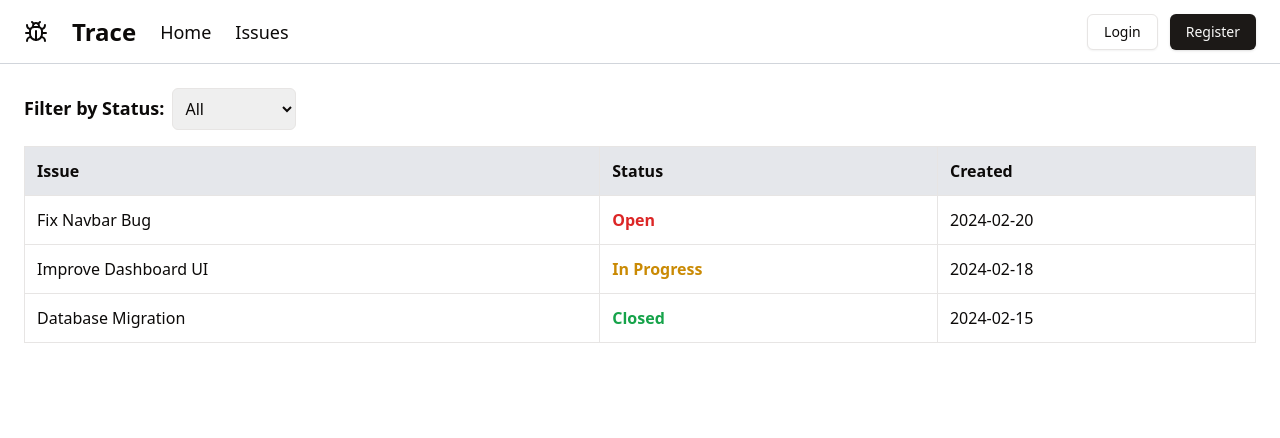
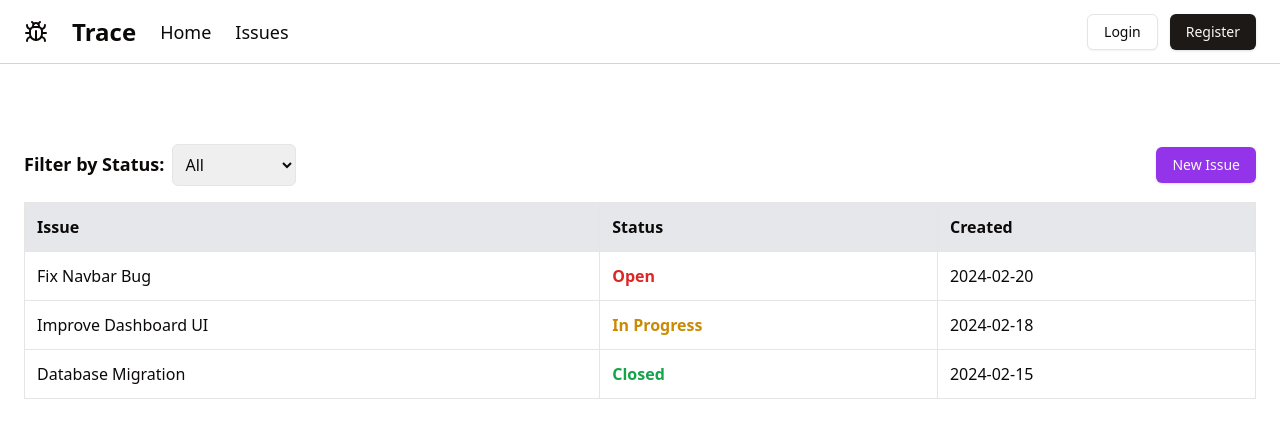
Before and after one commit to CharlesOsang017/Trace, a Next.js app in the folder frontend/: page /issues in a window 1280 px wide. Shown: the top 438 px of the page. Built offline with nearby package versions, Linux system fonts and the light colour scheme.

Commit message:
Add new issue creation button

```diff
--- a/frontend/src/app/issues/page.jsx
+++ b/frontend/src/app/issues/page.jsx
@@ -1,4 +1,5 @@
-'use client'
+"use client";
+import { Button } from "@/components/ui/button";
 import React, { useState } from "react";
 
 const Issues = () => {
@@ -28,8 +29,9 @@ const Issues = () => {
       : issues.filter((issue) => issue.status === filter);
 
   return (
-    <div className="p-6">
-      {/* Filter Dropdown */}
+    <div className="p-6 py-20">
+      {/* Filter Dropdown && new Issue button */}
+      <div className="flex items-center justify-between">
         <div className="mb-4">
           <label htmlFor="statusFilter" className="text-lg font-semibold mr-2">
             Filter by Status:
@@ -45,6 +47,11 @@ const Issues = () => {
             <option value="In Progress">In Progress</option>
             <option value="Closed">Closed</option>
           </select>
+        </div>
+
+        <div className="mb-4 text-lg">
+          <Button className="bg-purple-600 hover:bg-purple-800" >New Issue</Button>
+        </div>
       </div>
 
       {/* Issues Table */}
```
Lines whose indentation alone changed are shown as unchanged.
